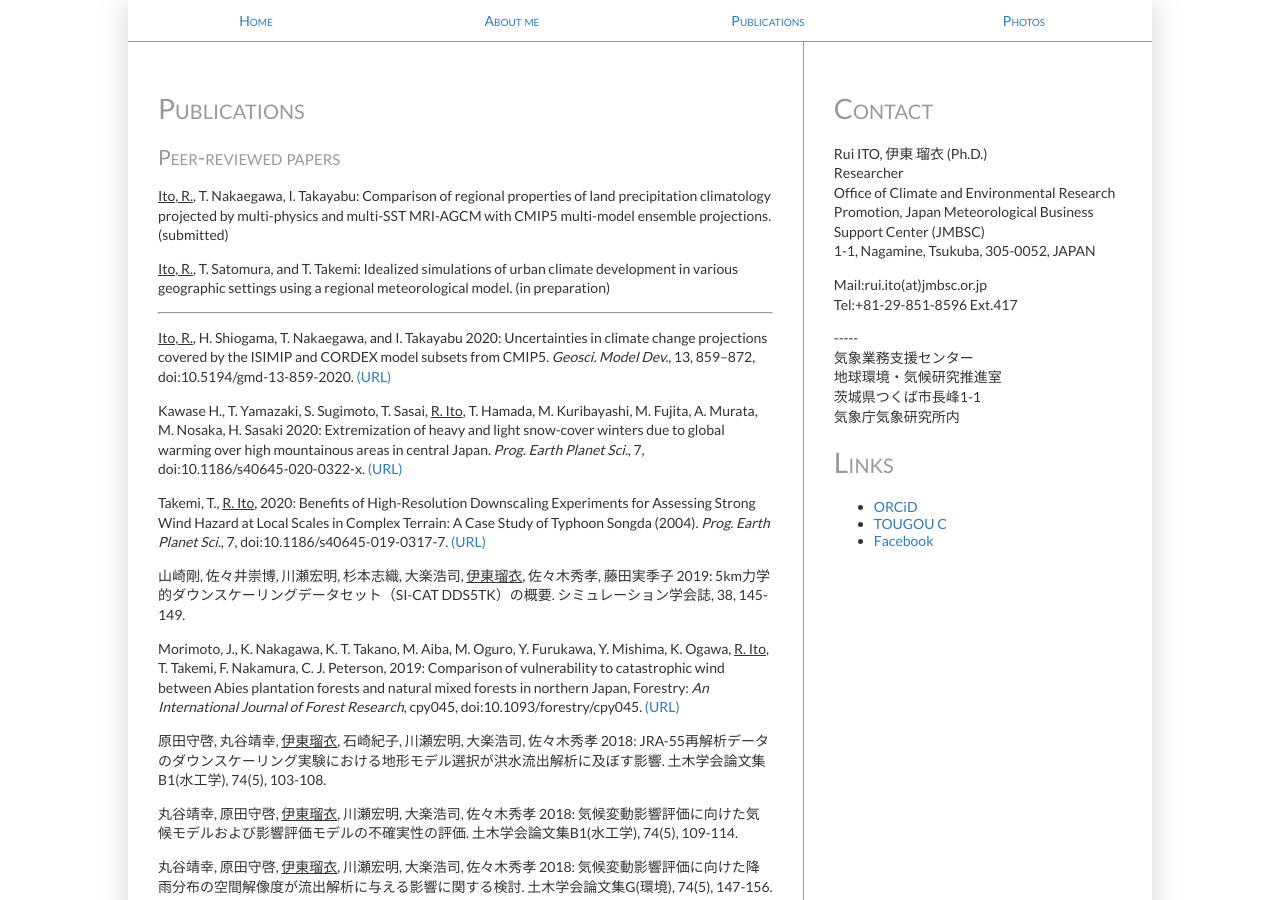
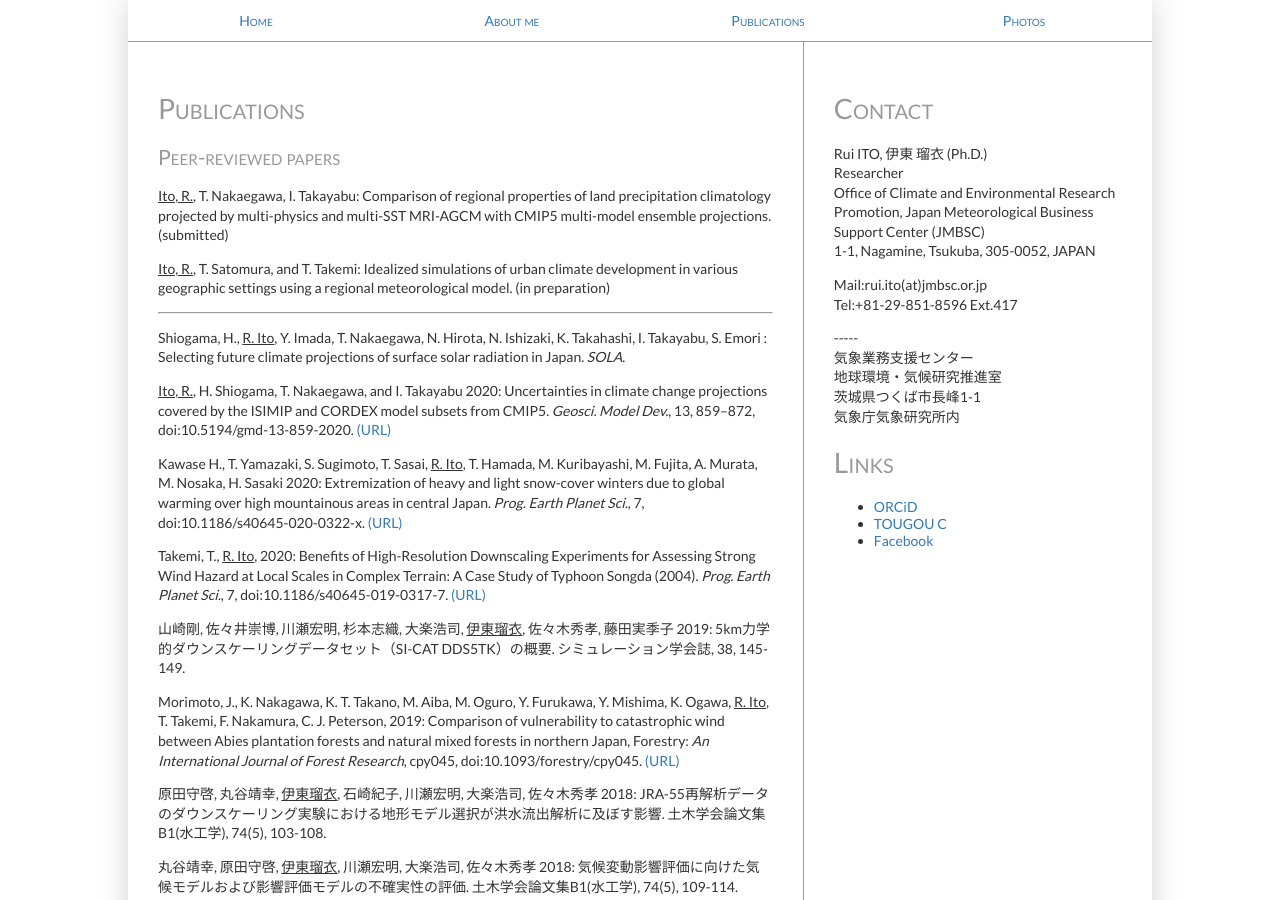
Before and after one commit to rui-climbiz/rui-climbiz.github.io, a Jekyll site: the page built from publications.html, in a window 1280 px wide and 900 px high. Built offline with Jekyll 4.4.1, drawn with Linux system fonts in a browser that asks for light colours.

Commit message:
Update publications.html

```diff
--- a/publications.html
+++ b/publications.html
@@ -8,6 +8,7 @@
 <p><u>Ito, R.</u>, T. Nakaegawa, I. Takayabu: Comparison of regional properties of land precipitation climatology projected by multi-physics and multi-SST MRI-AGCM with CMIP5 multi-model ensemble projections. (submitted)</p>
 <p><u>Ito, R.</u>, T. Satomura, and T. Takemi: Idealized simulations of urban climate development in various geographic settings using a regional meteorological model. (in preparation)</p>
 <hr>
+<p>Shiogama, H., <u>R. Ito</u>, Y. Imada, T. Nakaegawa, N. Hirota, N. Ishizaki, K. Takahashi, I. Takayabu, S. Emori : Selecting future climate projections of surface solar radiation in Japan. <i>SOLA</i>.</p>
 <p><u>Ito, R.</u>, H. Shiogama, T. Nakaegawa, and I. Takayabu 2020: Uncertainties in climate change projections covered by the ISIMIP and CORDEX model subsets from CMIP5. <i>Geosci. Model Dev.</i>, 13, 859–872, doi:10.5194/gmd-13-859-2020. <a href="https://doi.org/10.5194/gmd-13-859-2020">(URL)</a></p>
 <p>Kawase H., T. Yamazaki, S. Sugimoto, T. Sasai, <u>R. Ito</u>, T. Hamada, M. Kuribayashi, M. Fujita, A. Murata, M. Nosaka, H. Sasaki 2020: Extremization of heavy and light snow-cover winters due to global warming over high mountainous areas in central Japan. <i>Prog. Earth Planet Sci.</i>, 7, doi:10.1186/s40645-020-0322-x. <a href="https://doi.org/10.1186/s40645-020-0322-x">(URL)</a></p>
 <p>Takemi, T., <u>R. Ito</u>, 2020: Benefits of High-Resolution Downscaling Experiments for Assessing Strong Wind Hazard at Local Scales in Complex Terrain: A Case Study of Typhoon Songda (2004). <i>Prog. Earth Planet Sci.</i>, 7, doi:10.1186/s40645-019-0317-7. <a href="https://doi.org/10.1186/s40645-019-0317-7">(URL)</a></p>
```
